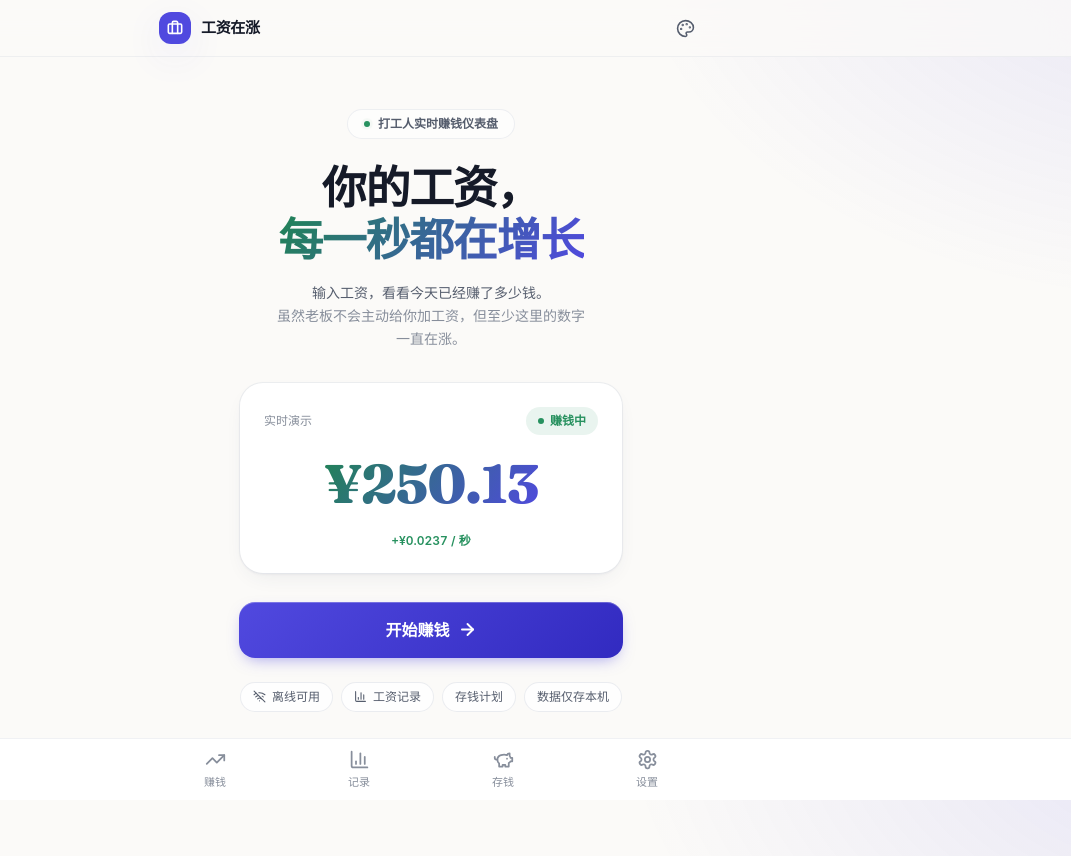
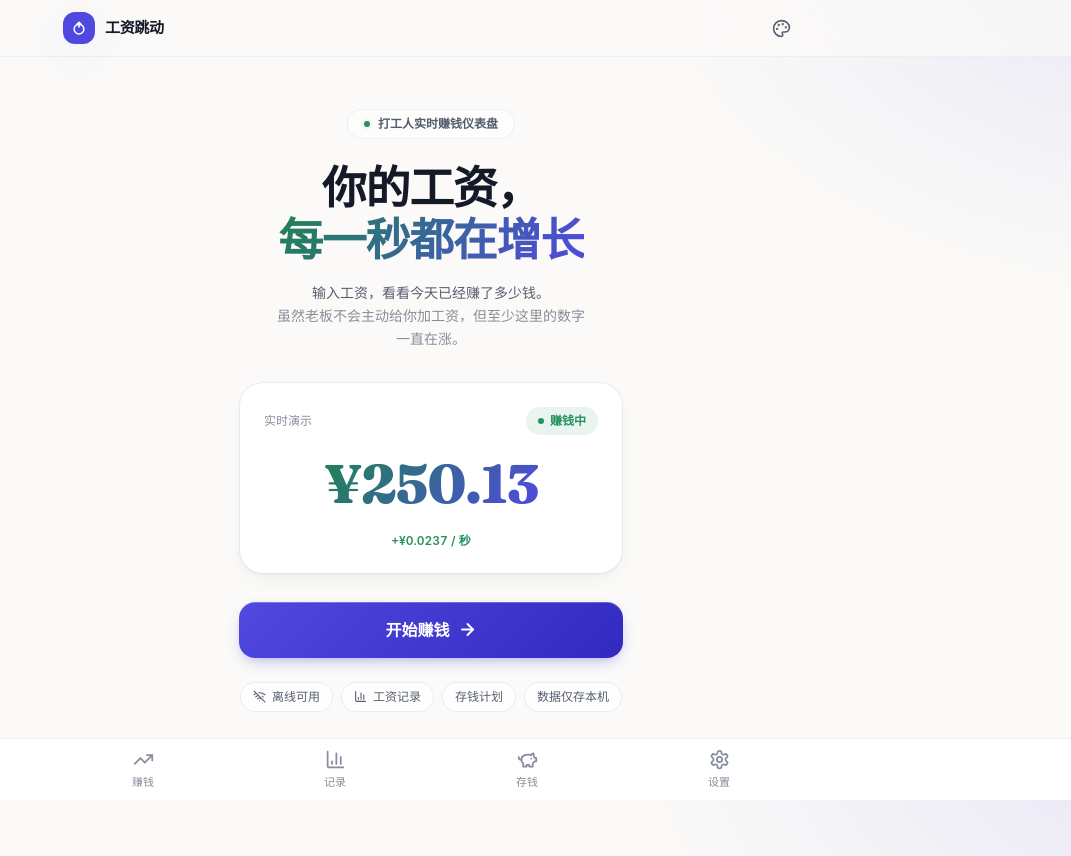
Before and after one commit to zhouchunzhi123/salary-rising, a React (Vite) app: page / in a window 1280 px wide. Shown: the whole page, without its empty margins (209-1280 px from the left). Built offline with nearby package versions, Linux system fonts and the light colour scheme.

Commit message:
feat: rename to 工资跳动, new logo icon, widen desktop layout

```diff
--- a/src/components/AppShell.tsx
+++ b/src/components/AppShell.tsx
@@ -1,6 +1,6 @@
 import { useState } from 'react'
 import { Link, Outlet, useLocation } from 'react-router-dom'
-import { BarChart3, Briefcase, Palette, PiggyBank, Settings as SettingsIcon, TrendingUp } from 'lucide-react'
+import { BarChart3, Palette, PiggyBank, Settings as SettingsIcon, TrendingUp } from 'lucide-react'
 import { useSettings } from '@/hooks/useSettings'
 import { useTheme, THEME_OPTIONS } from '@/hooks/useTheme'
 import { cn } from '@/utils/cn'
@@ -21,12 +21,15 @@ export function AppShell() {
   return (
     <div className="min-h-dvh">
       <header className="sticky top-0 z-30 border-b border-line/50 bg-bg/75 backdrop-blur-xl safe-top">
-        <div className="mx-auto flex h-14 max-w-xl items-center justify-between px-4">
+        <div className="mx-auto flex h-14 max-w-xl md:max-w-2xl lg:max-w-3xl items-center justify-between px-4">
           <Link to="/" className="flex items-center gap-2.5">
             <span className="grid h-8 w-8 place-items-center rounded-xl bg-primary shadow-glow">
-              <Briefcase size={16} className="text-primary-contrast" strokeWidth={2.4} />
+              <svg viewBox="0 0 24 24" fill="none" className="h-[18px] w-[18px] text-primary-contrast">
+                <circle cx="12" cy="13.5" r="6.5" stroke="currentColor" strokeWidth="2" />
+                <path d="M12 10.5V5M9 7.5L12 4.5L15 7.5" stroke="currentColor" strokeWidth="2.2" strokeLinecap="round" strokeLinejoin="round" />
+              </svg>
             </span>
-            <span className="text-[15px] font-bold tracking-tight text-ink">工资在涨</span>
+            <span className="text-[15px] font-bold tracking-tight text-ink">工资跳动</span>
           </Link>
           <div className="relative">
             <button
@@ -74,12 +77,12 @@ export function AppShell() {
         </div>
       </header>
 
-      <main className="mx-auto w-full max-w-xl px-4 pb-28 pt-5">
+      <main className="mx-auto w-full max-w-xl md:max-w-2xl lg:max-w-3xl px-4 pb-28 pt-5">
         <Outlet />
       </main>
 
       <nav className="fixed inset-x-0 bottom-0 z-30 border-t border-line/50 bg-card/90 backdrop-blur-xl safe-bottom">
-        <div className="mx-auto grid max-w-xl grid-cols-4">
+        <div className="mx-auto grid max-w-xl md:max-w-2xl lg:max-w-3xl grid-cols-4">
           {NAV_ITEMS.map((item) => {
             const active = location.pathname.startsWith(item.to)
             const Icon = item.icon
```
